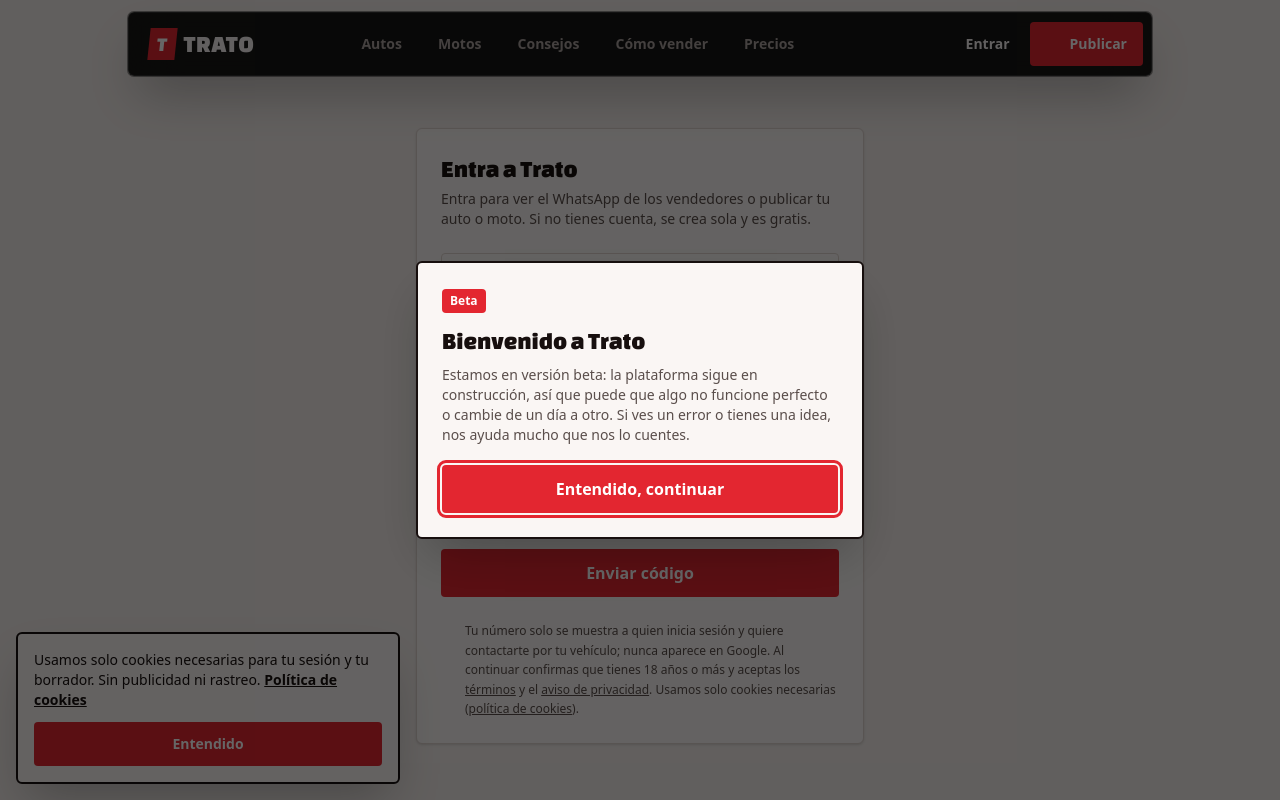
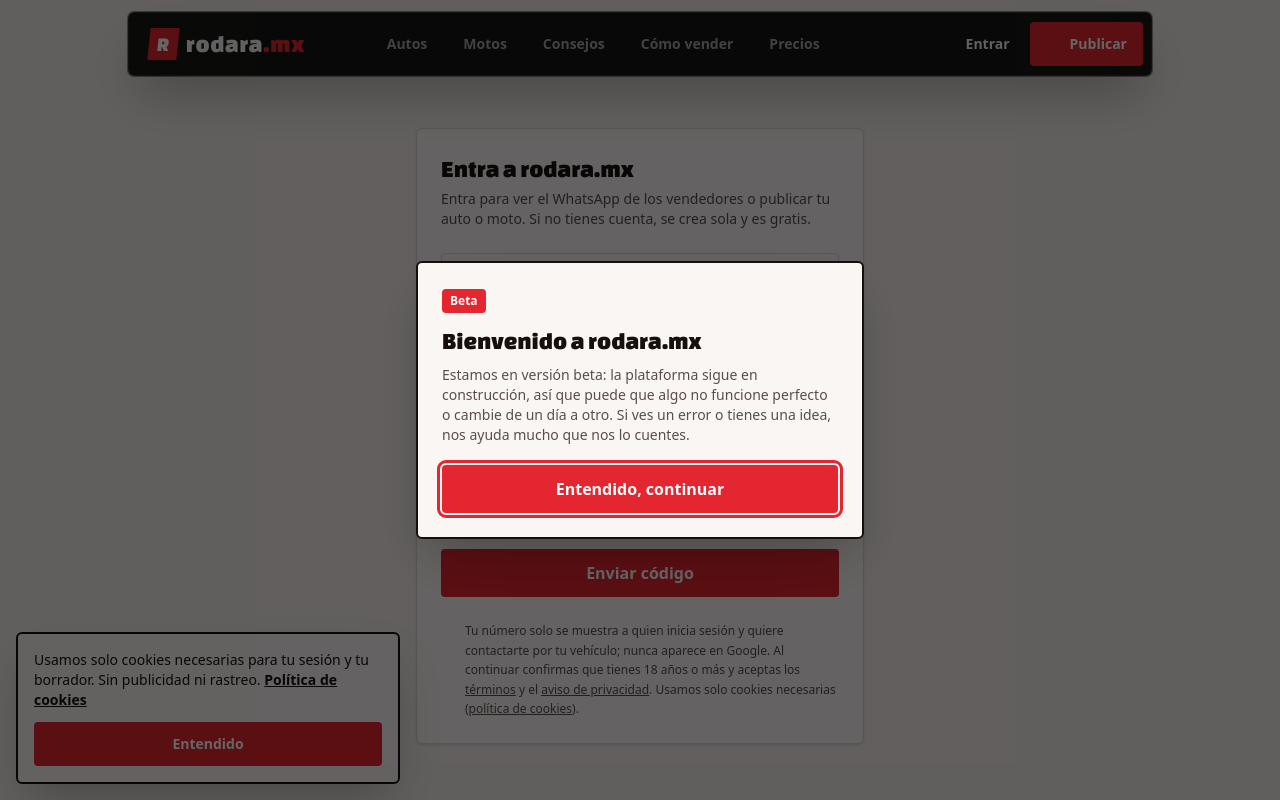
Before and after one commit to haymarceau1-droid/Trato, a Next.js app: page /acceder in a window 1280 px wide. Shown: the top 800 px of the page. Built offline with nearby package versions, Linux system fonts and the light colour scheme; no server answers; some icons are missing.

Commit message:
Rename brand to rodara.mx (name, logo wordmark, contact email, package name)
Co-Authored-By: Claude Sonnet 5.5 <noreply@anthropic.com>
Claude-Session: https://claude.ai/code/session_01SvitRnRv3x1BTzickVyJRx

```diff
--- a/package.json
+++ b/package.json
@@ -1,5 +1,5 @@
 {
-  "name": "trato",
+  "name": "rodara",
   "version": "0.1.0",
   "private": true,
   "scripts": {
--- a/public/sw.js
+++ b/public/sw.js
@@ -1,5 +1,5 @@
 // Service worker mínimo: solo muestra una página sin conexión cuando falla la navegación.
-const CACHE = "trato-offline-v1";
+const CACHE = "rodara-offline-v1";
 
 self.addEventListener("install", (event) => {
   event.waitUntil(caches.open(CACHE).then((c) => c.add("/offline.html")));
--- a/src/app/cuenta/page.tsx
+++ b/src/app/cuenta/page.tsx
@@ -7,6 +7,7 @@ import { DataControls } from "@/components/account/data-controls";
 import { FacebookForm, PhoneForm, ProfileForm } from "@/components/account/profile-form";
 import { VerifiedBadge } from "@/components/trust/verified-badge";
 import { Button, buttonClass } from "@/components/ui/button";
+import { brand } from "@/config/brand";
 import { stateName } from "@/lib/constants";
 import { getUser } from "@/lib/listings/queries";
 import { createClient } from "@/lib/supabase/server";
@@ -89,7 +90,7 @@ export default async function AccountPage() {
               <div className="min-w-0">
                 <h1 className="truncate text-2xl leading-tight">{p.display_name}</h1>
                 <p className="text-muted-foreground text-sm">
-                  En Trato desde {since(p.created_at)}
+                  En {brand.name} desde {since(p.created_at)}
                 </p>
               </div>
             </div>
--- a/src/components/layout/logo.tsx
+++ b/src/components/layout/logo.tsx
@@ -1,7 +1,12 @@
 import Link from "next/link";
 import { brand } from "@/config/brand";
 
-export const Logo = ({ className }: { className?: string }) => (
+/** Marca: cuadro con la inicial y el nombre; si el nombre es un dominio ("rodara.mx") la extensión va en rojo. */
+export const Logo = ({ className }: { className?: string }) => {
+  const dot = brand.name.indexOf(".");
+  const main = dot > 0 ? brand.name.slice(0, dot) : brand.name;
+  const ext = dot > 0 ? brand.name.slice(dot) : "";
+  return (
     <Link
       href="/"
       className={`font-display inline-flex items-center gap-2 ${className ?? ""}`}
@@ -13,6 +18,10 @@ export const Logo = ({ className }: { className?: string }) => (
       >
         {brand.logoMark}
       </span>
-    <span className="text-2xl tracking-wide uppercase">{brand.name}</span>
+      <span className="text-2xl tracking-wide">
+        {main}
+        {ext && <span className="text-primary">{ext}</span>}
+      </span>
     </Link>
   );
+};
--- a/src/config/brand.ts
+++ b/src/config/brand.ts
@@ -1,12 +1,12 @@
 /** Punto único de marca: nombre, eslogan y colores. Cambia aquí y se refleja en todo el sitio. */
 /** Un solo rojo en todo el sitio (claro y oscuro): cumple contraste AA con texto blanco. */
 export const brand = {
-  name: "Trato",
+  name: "rodara.mx",
   tagline: "Compra y vende autos y motos usados, sin estafas.",
   shortDescription:
     "Compra y vende autos y motos usados en México. Vendedores con celular verificado, sin comisiones y con una guía para revisar factura, REPUVE y tenencia.",
-  contactEmail: "hola@trato.mx",
-  logoMark: "T",
+  contactEmail: "hola@rodara.mx",
+  logoMark: "R",
   /**
    * Datos del responsable para Términos y Aviso de privacidad (LFPDPPP exige identificarlo y dar domicilio).
    * Reemplaza los textos entre [corchetes] antes de lanzar: mientras tanto se muestran como pendientes.
```
Also changed, not shown: 1 other file (tests, documents, lock files or other folders). Lines whose indentation alone changed are shown as unchanged.
